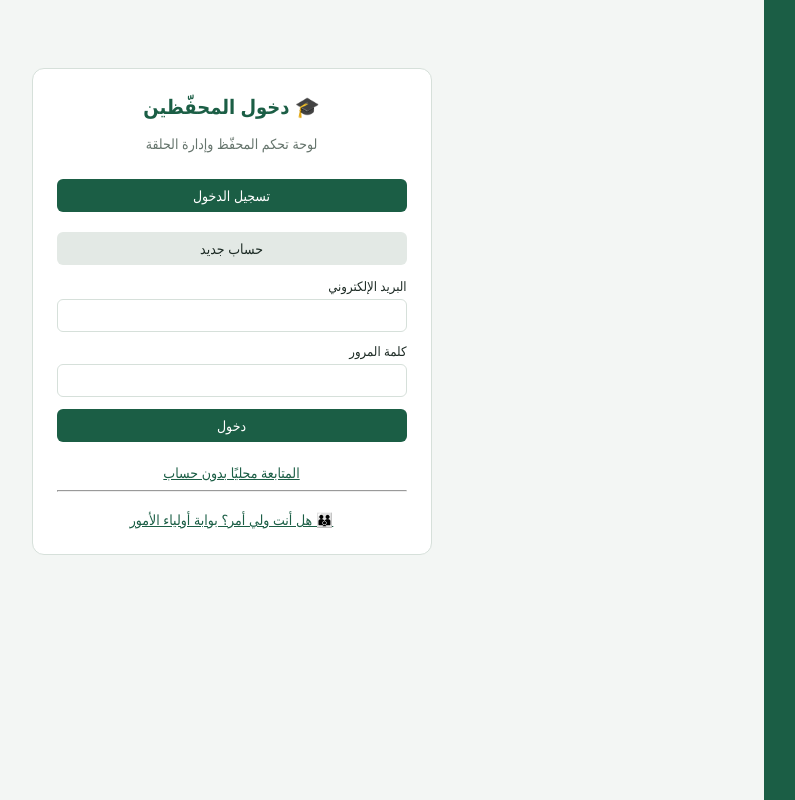
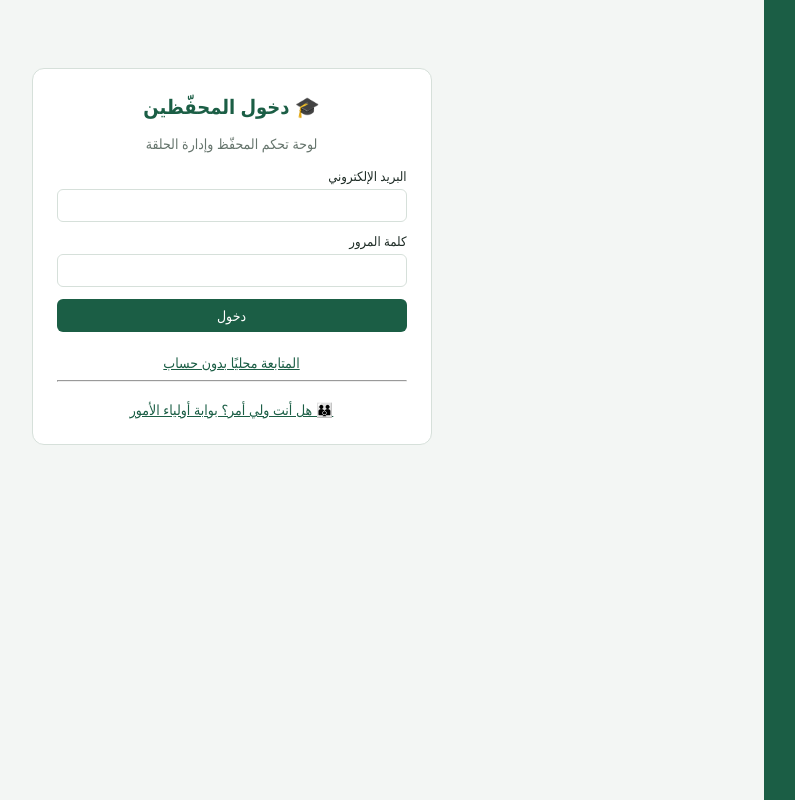
Before and after one commit to markaz-aleman/markaz-aleman.github.io, a plain HTML site: page index.html in a window 1280 px wide. Shown: the whole page, without its empty margins (301-1096 px from the left). Drawn offline with Linux system fonts and the light colour scheme.

Commit message:
Add files via upload

```diff
--- a/index.html
+++ b/index.html
@@ -23,7 +23,7 @@ input,select,textarea{font:inherit;padding:6px 8px;border:1px solid var(--bd);bo
 @media print{nav,.np,.warn{display:none!important}body{background:#fff;display:block}main{padding:0}.panel,.card{border-color:#999;break-inside:avoid}textarea{border:0;width:100%}}
 </style></head><body><nav id="nv"></nav><main id="c"></main><script id="config">
 /* إعدادات الاتصال بـ Supabase: المفتاح هنا هو publishable (مخصص للواجهة). لا تضع المفتاح السري (sb_secret_) هنا أبدًا. */
-window.HALAQA_CONFIG={url:"https://fbpqyjaybcputrzpimpn.supabase.co",key:"sb_publishable_DqWjFzUvIpw-yjFRwS3sZw_aowq2A4-",appUrl:"https://markaz-aleman.github.io/",allowSignup:true};
+window.HALAQA_CONFIG={url:"https://fbpqyjaybcputrzpimpn.supabase.co",key:"sb_publishable_DqWjFzUvIpw-yjFRwS3sZw_aowq2A4-",appUrl:"https://markaz-aleman.github.io/",allowSignup:false};
 /* appUrl: رابط التطبيق المستضاف؛ يظهر في رسالة بيانات الدخول لولي الأمر. allowSignup: اجعلها false لإخفاء «حساب جديد» من بوابة المحفّظين (بعد إنشاء حسابات محفّظيك). */
 </script>
 <script id="data-layer">
```
